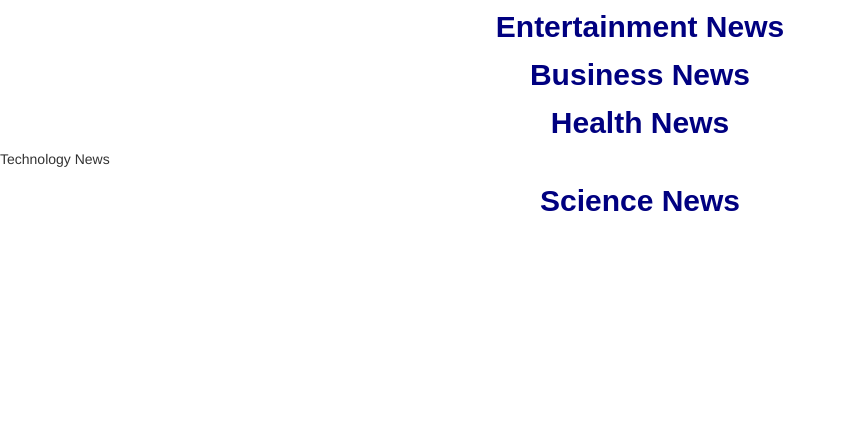
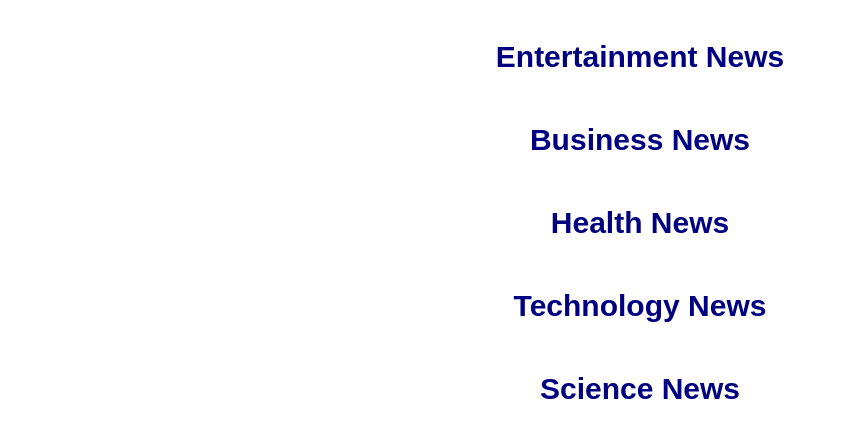
Before and after one commit to Jeff-Mwai/NewsAPP, a Flask app: template app/templates/index.html in a window 1280 px wide. Shown: the part 52-490 px from the top of the page, without its empty margins (0-843 px from the left). Run offline with Flask 2, Linux system fonts and the light colour scheme; the template is opened without the code that fills it, so the values that code supplies are empty; parts of the project's set-up code (start-up, migrations or seed data) failed here and were passed over; some libraries are stand-ins or nearby versions.

```diff
--- a/app/static/css/articles.css
+++ b/app/static/css/articles.css
@@ -1,12 +1,19 @@
-.landing {
-    display: flexbox;
-    justify-content: space-between;
+.display {
+    display: flex;
+    flex-direction: row;
+    flex-wrap: wrap;
+    justify-content: center;
     margin-top: -10px;
+    background: linear-gradient(to bottom right, green, yellow);
+    color: white;
 }
-.landing h2 {
+h2 {
     text-align: center;
     font-weight: bolder;
     margin-top: 15px;
     font-family: Arial, Helvetica, sans-serif;
     color: navy;
+    font-size: 30px;
+    padding-top: 20px;
+    padding-bottom: 15px;
 }
--- a/app/templates/index.html
+++ b/app/templates/index.html
@@ -12,37 +12,31 @@
 
 <!-- Content block -->
 {% block content %}
-<div class="landing">
 <h2> Entertainment News</h2>
-    <ul>
+    <div class="display">
     {{ macro.displayNewsList(entertainment)}}
-    </ul>
-
-    <h2> Business News </h2>
-    <ul>
+    </div>
+    <h2> Business News</h2>
+    <div class="display">
     {{ macro.displayNewsList(business)}}
-    </ul>
-
-    <h2>Health News</h2>
-    <ul>
+    </div>
+    <h2> Health News</h2>
+    <div class="display">
     {{ macro.displayNewsList(health)}}
-    </ul>
-
-    <hh2>Technology News</h2>
-        <ul>
+    </div>
+    <h2> Technology News</h2>
+    <div class="display">
     {{ macro.displayNewsList(technology)}}
-        </ul>
-
-        <h2>Science News</h2>
-        <ul>
+    </div>
+    <h2> Science News</h2>
+    <div class="display">
     {{ macro.displayNewsList(science)}}
-        </ul>
-
     </div>
+{% endblock%}
 
 
 
-{% endblock%}
+
 <!-- <!DOCTYPE html>
 <html lang="en">
 <head>
--- a/app/templates/macros.html
+++ b/app/templates/macros.html
@@ -23,16 +23,14 @@
         <a href="/sources/{{news.id}}" class="btn btn-primary">Read Article</a>
     </div>
 </div> -->
+<!-- style="box-shadow: 0 7px 8px 0 rgba(0,0,0,0.8), 0 10px 10px 0 rgba(0,0,0,0.8); margin-top: 10px; font-family: -apple-system, BlinkMacSystemFont, 'Segoe UI', Roboto, Oxygen, Ubuntu, Cantarell, 'Open Sans', 'Helvetica Neue', sans-serif;" -->
 
-<div class="container">
-    <div
-        style="box-shadow: 0 7px 8px 0 rgba(0,0,0,0.8), 0 10px 10px 0 rgba(0,0,0,0.8); display: flex;
-   flex-direction: column; margin-top: 10px; font-family: -apple-system, BlinkMacSystemFont, 'Segoe UI', Roboto, Oxygen, Ubuntu, Cantarell, 'Open Sans', 'Helvetica Neue', sans-serif;">
-        <h2 class="text-center">{{news.name}}</h2>
-        <h4 class="text-center">{{news.description}}</h4>
-        <a href="/sources/{{news.id}}" class="btn btn-primary text-center">Read Article</a>
 
-    </div>
+<div class="col-md-3"
+    style="box-shadow: 0 7px 8px 0 rgba(0,0,0,0.8), 0 10px 10px 0 rgba(0,0,0,0.8); margin-top: 10px; font-family: -apple-system, BlinkMacSystemFont, 'Segoe UI', Roboto, Oxygen, Ubuntu, Cantarell, 'Open Sans', 'Helvetica Neue', sans-serif; margin: 10px;">
+    <h3 class="text-center">{{news.name}}</h3>
+    <h4 class="text-center">{{news.description}}</h4>
+    <a href="/sources/{{news.id}}" class="btn btn-primary text-center">Read Article</a>
 </div>
 
 
```
Lines whose indentation alone changed are shown as unchanged.
